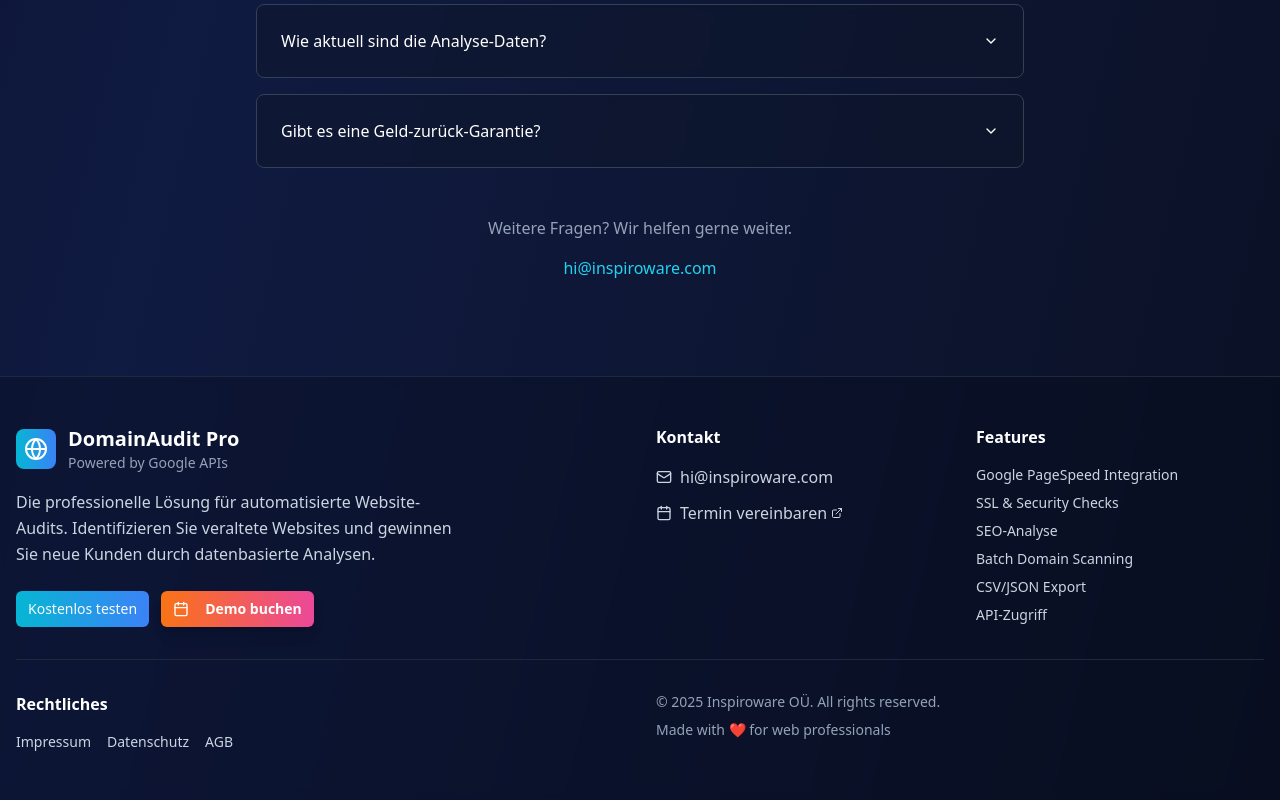
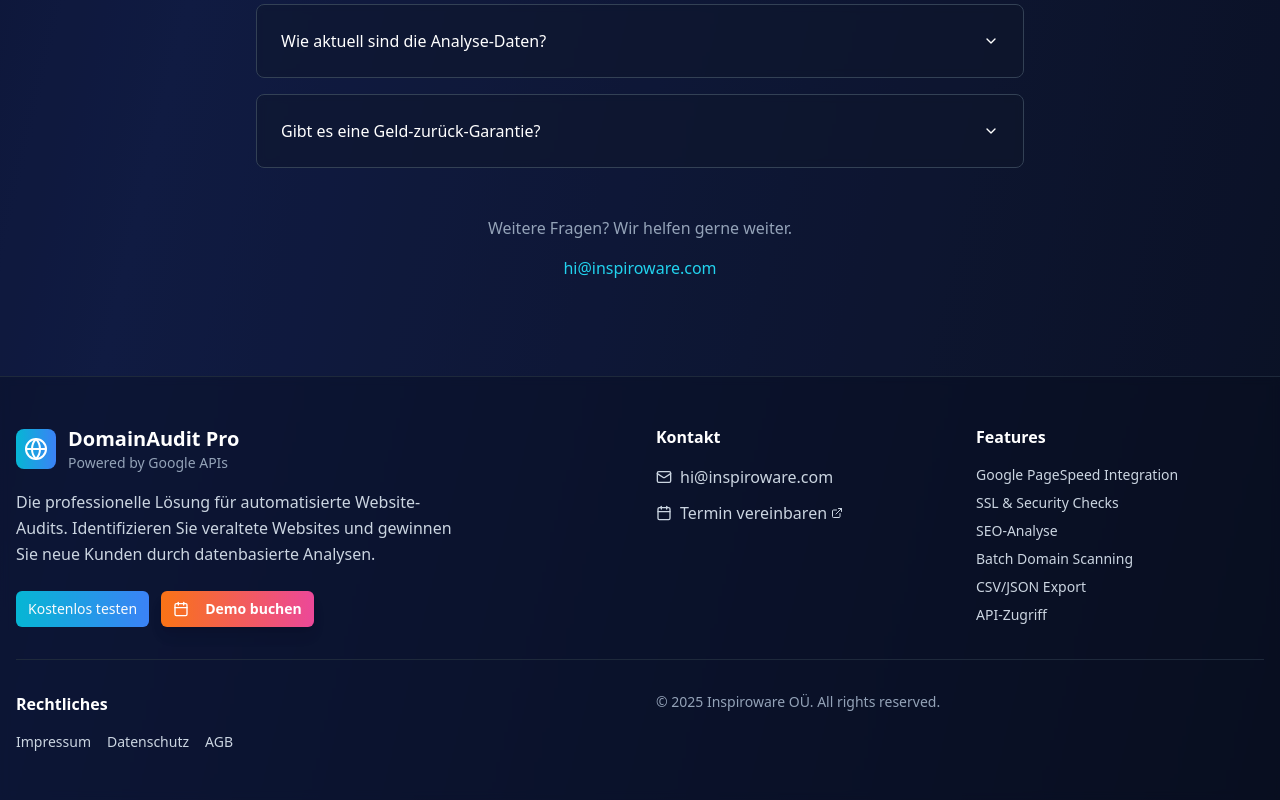
Before and after one commit to LepcsikMike/domain-vital-scanner, a React (Vite) app: page / in a window 1280 px wide. Shown: the part 4604-5404 px from the top of the page. Built offline with nearby package versions, Linux system fonts and the light colour scheme.

Commit message:
Remove footer text
Remove "Made with ❤️ for web professionals" from the footer.

```diff
--- a/src/components/landing/Footer.tsx
+++ b/src/components/landing/Footer.tsx
@@ -108,8 +108,7 @@ const Footer = () => {
               </div>
             </div>
             <div className="text-slate-400 text-sm">
-              <div className="mb-2">© 2025 Inspiroware OÜ. All rights reserved.</div>
-              <div>Made with ❤️ for web professionals</div>
+              <div>© 2025 Inspiroware OÜ. All rights reserved.</div>
             </div>
           </div>
         </div>
```
